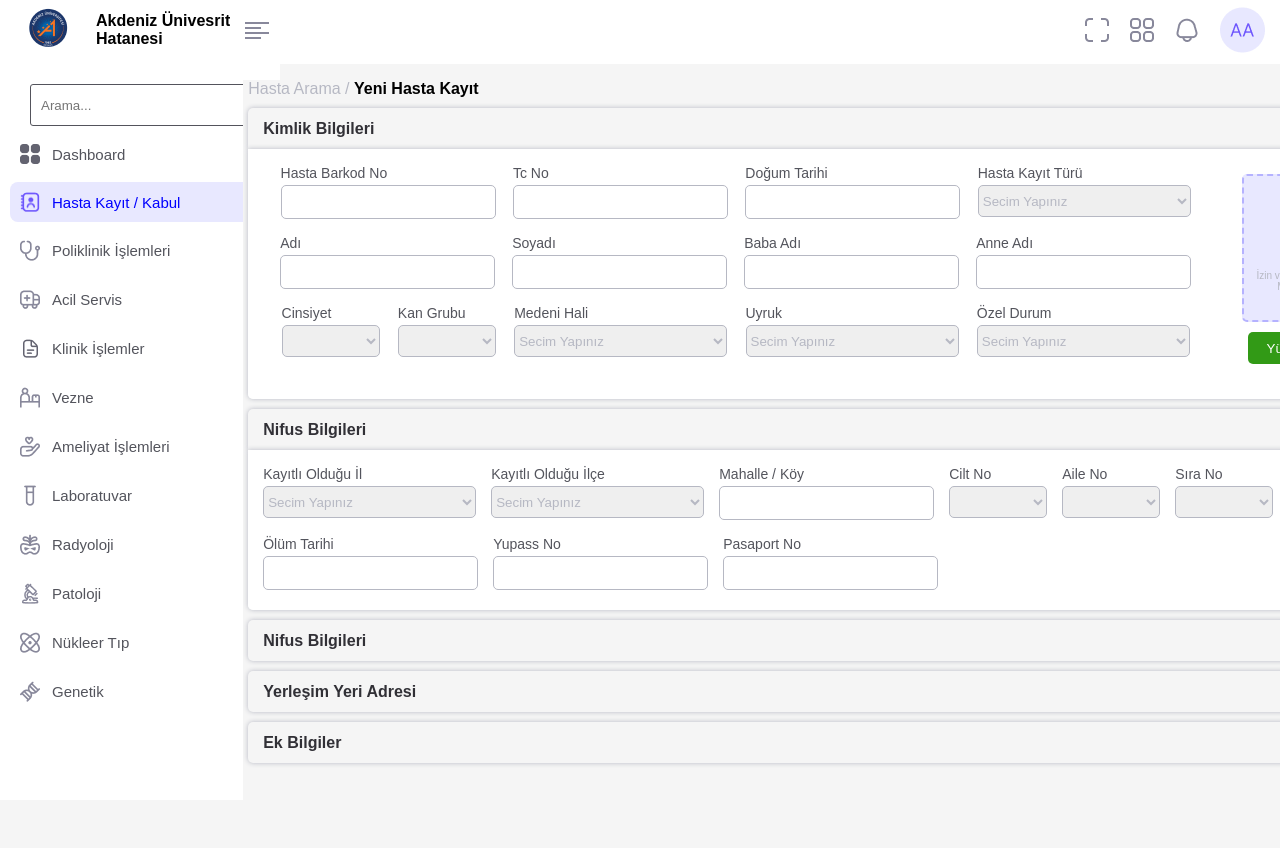
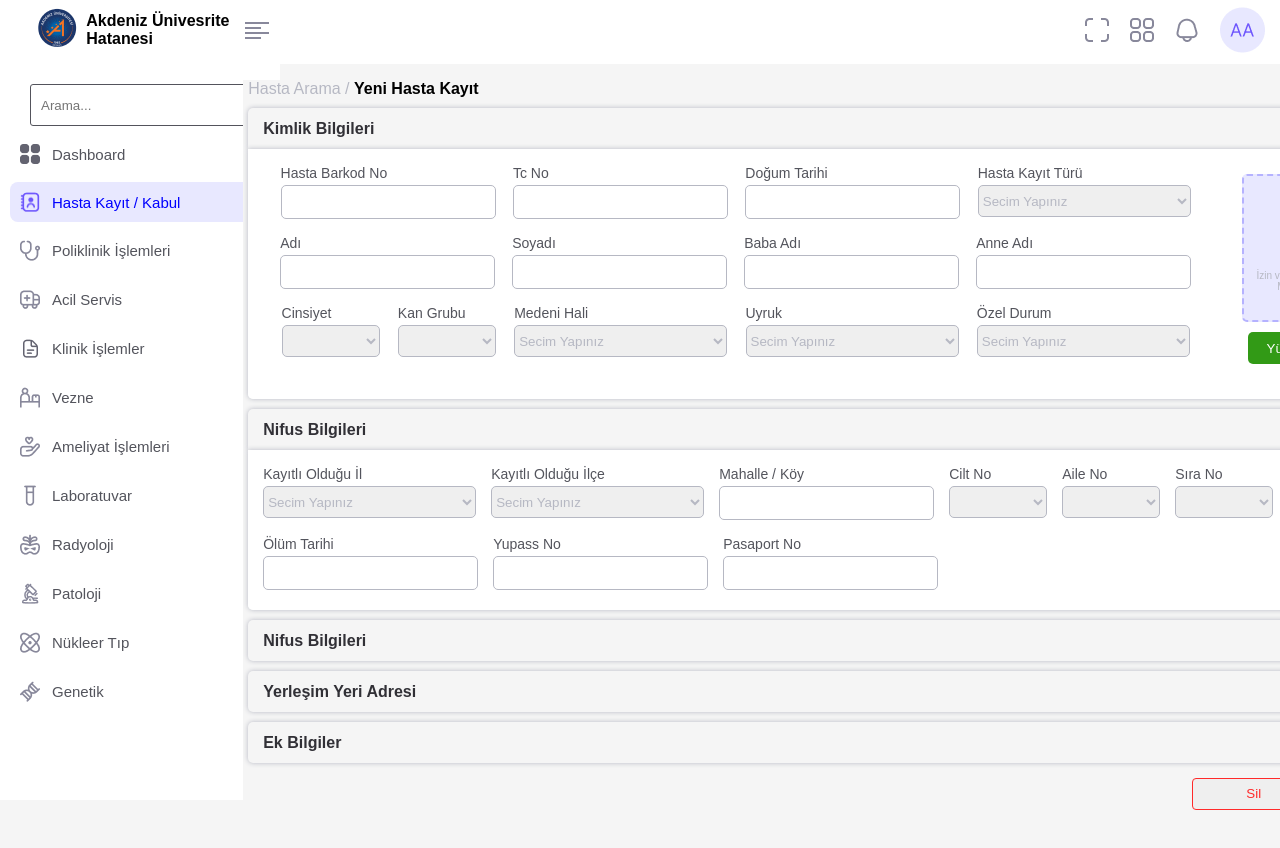
Before and after one commit to ozcanbayram/Hasta-Kayit-Angular, an Angular app: page / in a window 1280 px wide. Shown: the top 848 px of the page. Built offline with nearby package versions, Linux system fonts and the light colour scheme.

Commit message:
added buttons in main component

```diff
--- a/src/app/main/main.component.html
+++ b/src/app/main/main.component.html
@@ -154,5 +154,10 @@
         <img src="../../assets/images/close-vector.png" alt="">
     </div>
 
+    <div class="sil-kaydet">
+        <input type="submit" name="" value="Sil" class="sil-kaydet-butonlar sil">
+        <input type="submit" name="" value="Kaydet" class="sil-kaydet-butonlar kaydet">
+    </div>
+
 
 </div>
--- a/src/app/main/main.component.scss
+++ b/src/app/main/main.component.scss
@@ -198,3 +198,33 @@ h4 {
     border-bottom-left-radius: 5px;
     border-bottom-right-radius: 5px;
 }
+
+.sil-kaydet {
+    margin-top: 10px;
+    margin-top: 10px;
+    width: 150vh;
+    height: 41px;
+    background-color: transparent;
+    display: flex;
+    flex-direction: row;
+    justify-content: right;
+    align-items: center;
+}
+
+.sil-kaydet-butonlar {
+    width: 123px;
+    height: 32px;
+    border-radius: 4px;
+    margin-left: 10px;
+}
+
+.sil {
+    border: 1px solid var(--red-color);
+    color: var(--red-color);
+}
+
+.kaydet {
+    background-color: var(--green-color);
+    border: 1px solid var(--green-color);
+    color: var(--primary-color);
+}
--- a/src/app/side-menu/side-menu.component.scss
+++ b/src/app/side-menu/side-menu.component.scss
@@ -18,10 +18,14 @@
     height: 4rem;
     display: flex;
     flex-direction: row;
-    justify-content: space-evenly;
+    justify-content: center;
     align-items: center;
     background-color: var(--primary-color);
 
+}
+
+.logo-items h4 {
+    margin-left: 8px;
 }
 
 .navigations {
```
